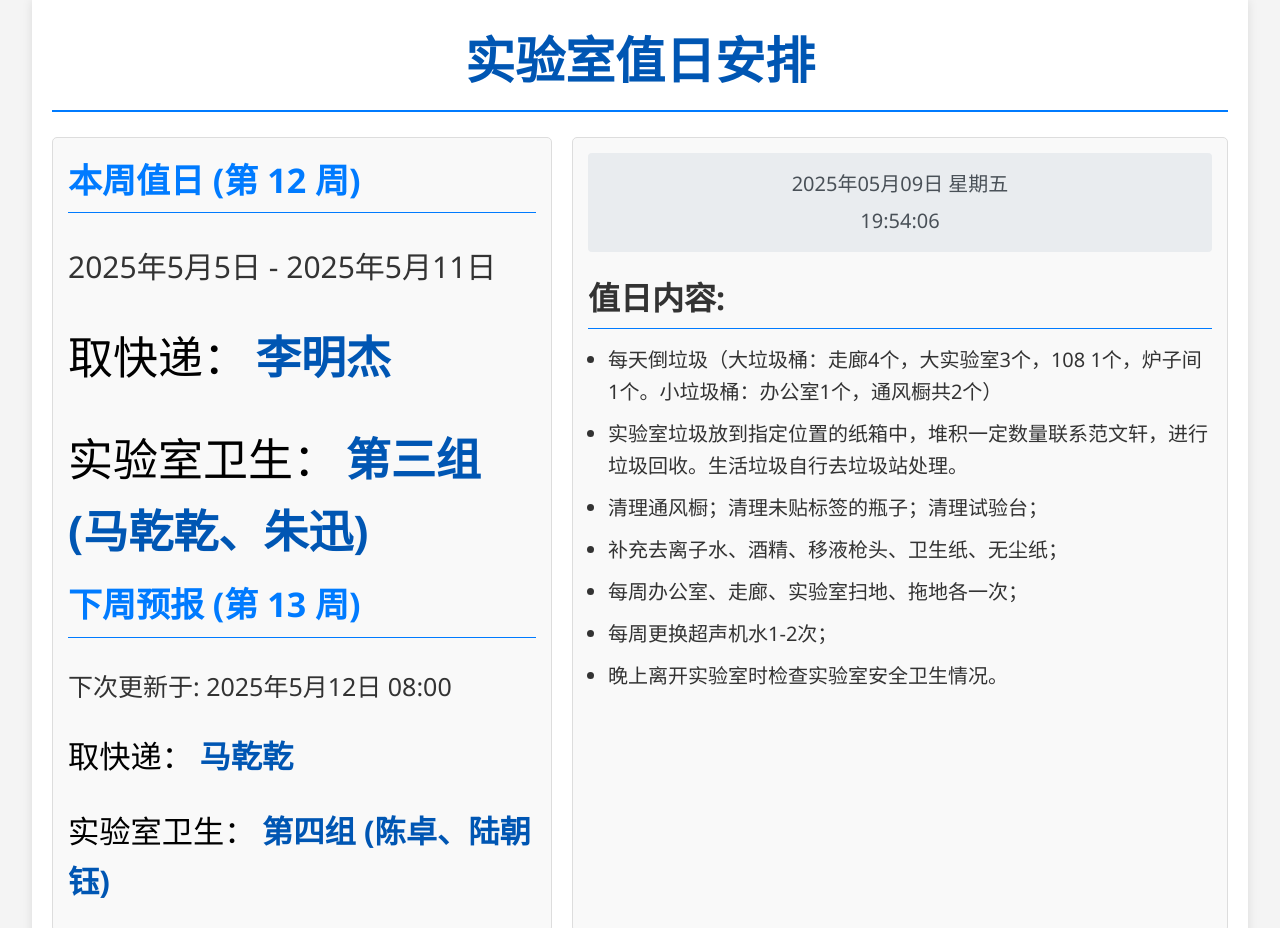
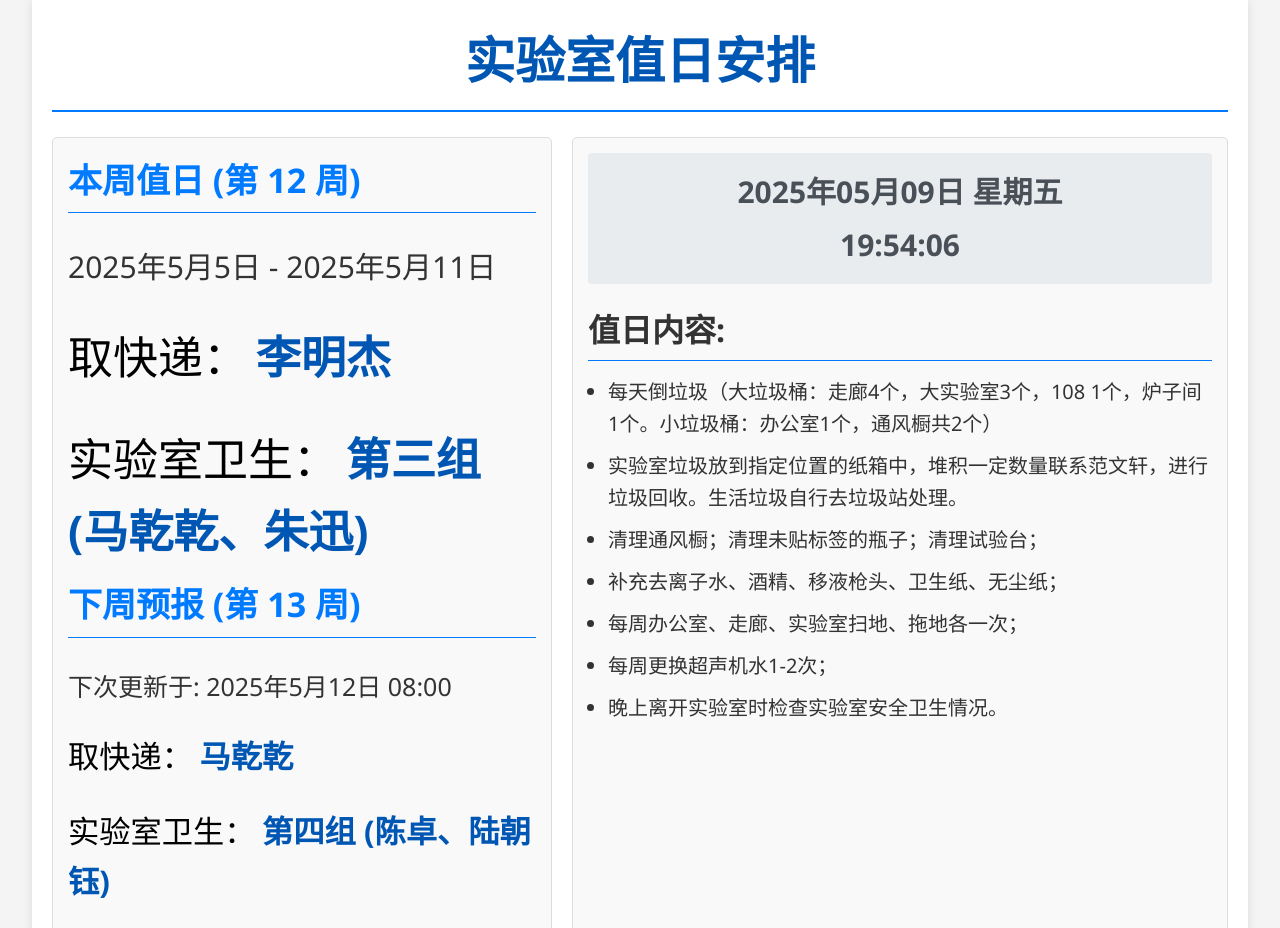
Before and after one commit to yixiezhe/xinnengyuan, a plain HTML site: page index.html in a window 1280 px wide. Shown: the top 928 px of the page. Drawn offline with Linux system fonts and the light colour scheme; files that its build step writes are made by us from their sources.

Commit message:
style.css

```diff
--- a/style.css
+++ b/style.css
@@ -121,6 +121,8 @@ body {
 .datetime-display p {
     margin: 5px 0;
     color: #495057;
+	font-size: 30px; /* 你期望的字体大小，例如 18px */
+	font-weight: bold;
 }
 
 .info-section h3 {
```
